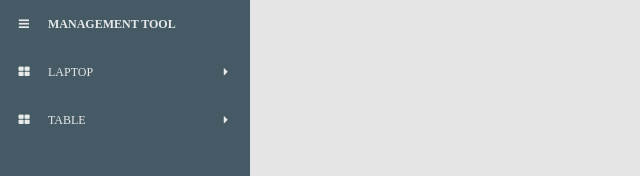
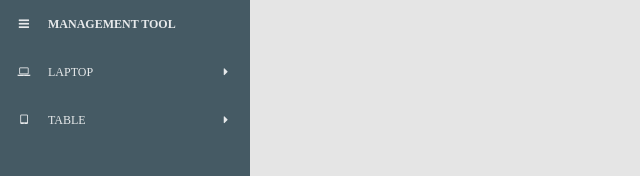
Before and after one commit to minhtrung2606-work/ng2-skeleton, an Angular app: page / in a window 1280 px wide. Shown: the top 176 px of the page, without its empty margins (0-640 px from the left). Built offline with nearby package versions, Linux system fonts and the light colour scheme.

Commit message:
Add icon data to use SideBar component

```diff
--- a/src/app/app.component.ts
+++ b/src/app/app.component.ts
@@ -37,7 +37,7 @@ export class AppComponent {
 function buildsideBarItemList(productCategory) {
   if (productCategory) {
     return _.map(productCategory, function (productCat) {
-      var menuItem = new SideBarMenuItem(productCat.label);
+      var menuItem = new SideBarMenuItem(productCat.label).setIcon(productCat.icon);
 
       _.each(productCat.itemList, function (prod) {
         let subMenuItem = new SideBarMenuItem(prod.label);
```
